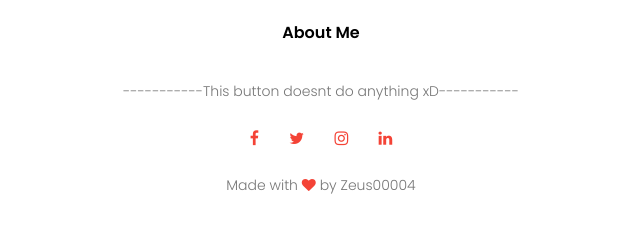
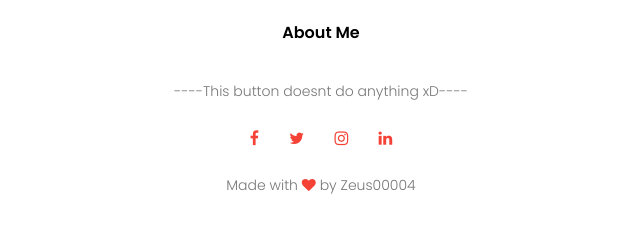
Before and after one commit to Zeus00004/Zeus00004.github.io, a plain HTML site: page Zeus Web/index.html in a window 1280 px wide. Shown: the part 4876-5108 px from the top of the page, 319-959 px from the left. Drawn offline with Linux system fonts and the light colour scheme.

Commit message:
Update 3

```diff
--- a/Zeus Web/index.html
+++ b/Zeus Web/index.html
@@ -153,7 +153,7 @@
 
 <section class="footer">
     <h4>About Me</h4>
-    <p>-----------This button doesnt do anything xD-----------</p>
+    <p>----This button doesnt do anything xD----</p>
     <div class="icons">
         <i class="fa fa-facebook"></i>
         <i class="fa fa-twitter"></i>
```
